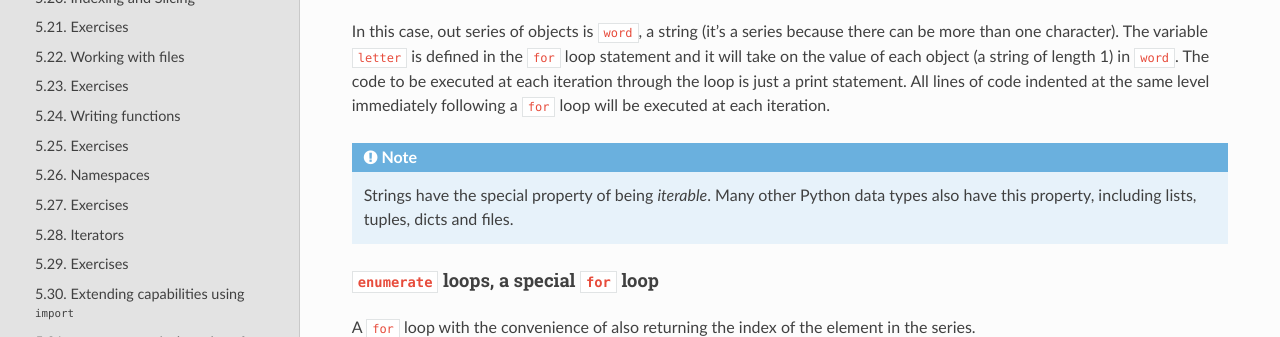
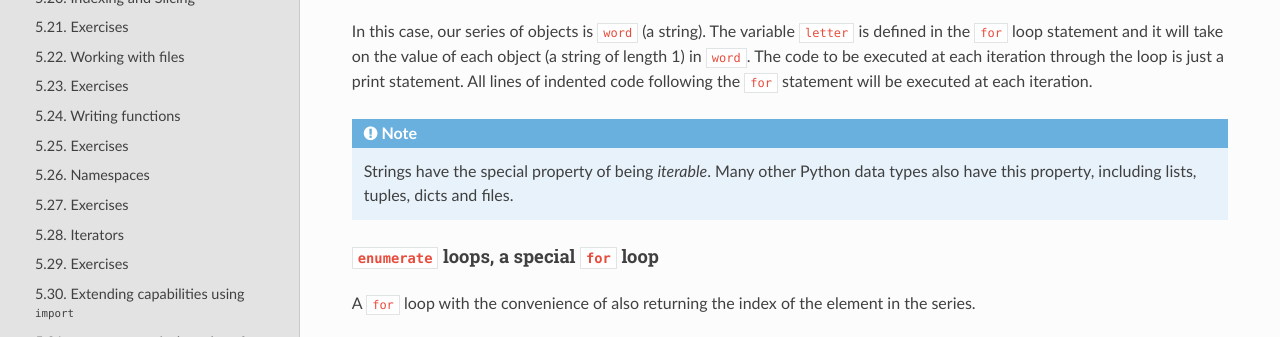
Before and after one commit to GavinHuttley/tib, a Sphinx documentation site: the page built from source/python/logic.rst, in a window 1280 px wide and 900 px high, scrolled down 3125 px, cut to the strip 236-573 px from the top of the window. Built offline with Sphinx 7.4.7 and the Read the Docs theme 2.0.0, drawn with Linux system fonts in a browser that asks for light colours.

Commit message:
more fixes to grammar and clarity

```diff
--- a/source/python/logic.rst
+++ b/source/python/logic.rst
@@ -189,7 +189,7 @@ The for loop definition is completed by adding the code you wanted to execute on
     for letter in word:
         print(letter)
 
-In this case, out series of objects is ``word``, a string (it's a series because there can be more than one character). The variable ``letter`` is defined in the ``for`` loop statement and it will take on the value of each object (a string of length 1) in ``word``. The code to be executed at each iteration through the loop is just a print statement. All lines of code indented at the same level immediately following a ``for`` loop will be executed at each iteration.
+In this case, our series of objects is ``word`` (a string). The variable ``letter`` is defined in the ``for`` loop statement and it will take on the value of each object (a string of length 1) in ``word``. The code to be executed at each iteration through the loop is just a print statement. All lines of indented code following the ``for`` statement will be executed at each iteration.
 
 .. note:: Strings have the special property of being *iterable*. Many other Python data types also have this property, including lists, tuples, dicts and files.
 
```
